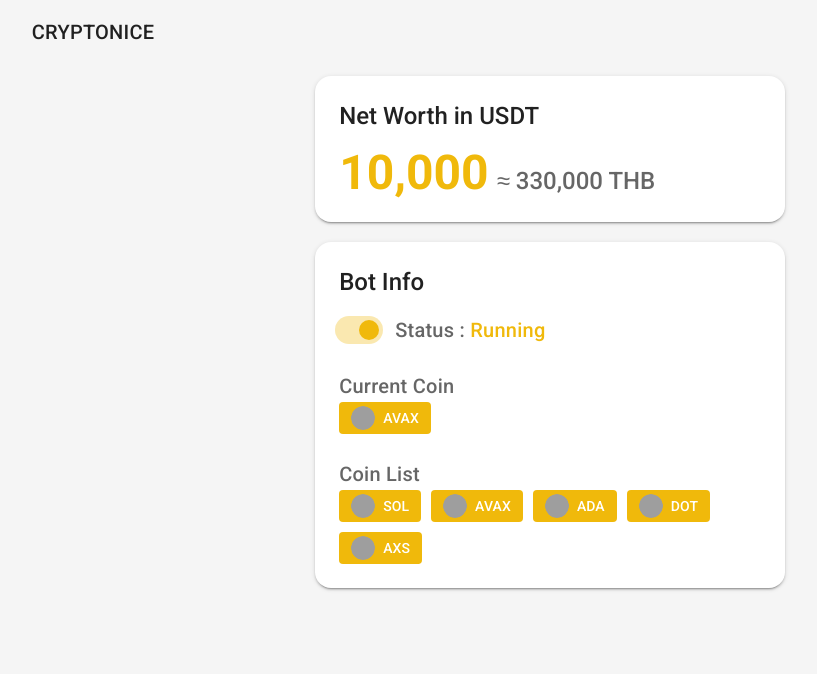
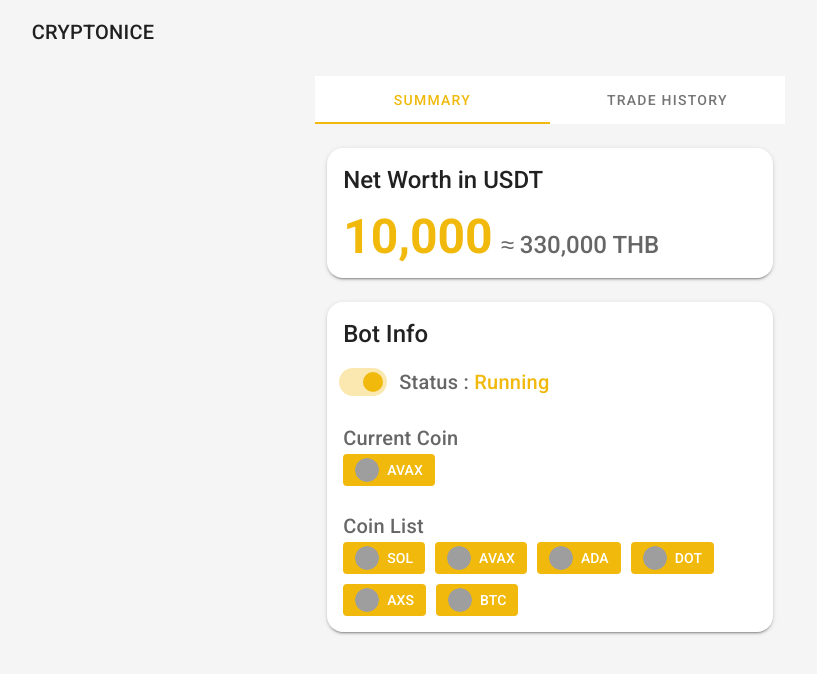
Before and after one commit to duedroid/cryptonice, a Nuxt app in the folder frontend/: page / in a window 1280 px wide. Shown: the top 674 px of the page, without its empty margins (90-907 px from the left). Built offline with nearby package versions, Linux system fonts and the light colour scheme; grey boxes are pictures that could not be loaded.

Commit message:
tab switch

```diff
--- a/frontend/components/BotInfo.vue
+++ b/frontend/components/BotInfo.vue
@@ -1,7 +1,5 @@
 <template>
-  <v-row class="mt-2" justify="center">
-    <v-col cols="12" sm="5">
-      <v-card class="pa-2" rounded="xl">
+  <v-card rounded="xl">
     <v-card-title>
       <div class="text-h6 text-sm-h5 font-weight-medium">Bot Info</div>
     </v-card-title>
@@ -62,8 +60,6 @@
       </v-row>
     </v-card-text>
   </v-card>
-    </v-col>
-  </v-row>
 </template>
 
 <script>
@@ -96,6 +92,10 @@ export default {
           "name": "AXS",
           "img": "https://cryptoicon.s3.amazonaws.com/32/color/axs.png"
         },
+        {
+          "name": "BTC",
+          "img": "https://cryptoicon.s3.amazonaws.com/32/color/btc.png"
+        },
       ]
     }
   },
--- a/frontend/components/NetWorth.vue
+++ b/frontend/components/NetWorth.vue
@@ -1,7 +1,5 @@
 <template>
-  <v-row justify="center">
-    <v-col cols="12" sm="5">
-      <v-card class="pa-2" rounded="xl">
+  <v-card rounded="xl">
     <v-card-title>
       <div class="text-h6 text-sm-h5 font-weight-medium">Net Worth in USDT</div>
     </v-card-title>
@@ -12,6 +10,4 @@
       </div>
     </v-card-text>
   </v-card>
-    </v-col>
-  </v-row>
 </template>
--- /dev/null
+++ b/frontend/components/TradeHistory.vue
@@ -0,0 +1,110 @@
+<template>
+  <v-row>
+    <v-col v-for="(item, index) in trade_history_list" :key="index" cols="12">
+      <v-card rounded="xl">
+        <v-card-title>
+          <v-chip
+            class="mr-2"
+            label
+            :color="item.side == 'Buy' ? 'green darken-1' : 'red darken-1'"
+            dark
+          >{{ item.side }}</v-chip>
+          <v-avatar class="mr-2" size="24">
+            <img :src="item.img" :alt="item.pair">
+          </v-avatar>
+          <div class="text-subtitle-1 text-sm-h6 font-weight-medium">{{ item.pair }}</div>
+        </v-card-title>
+        <v-card-text>
+          <v-row justify="space-between">
+            <v-col>
+              <div class="text-subtitle-2 text-sm-subtitle-1 font-weight-medium">Date</div>
+            </v-col>
+            <v-col class="text-right">
+              <div class="text-subtitle-2 text-sm-subtitle-1 font-weight-medium">{{ item.date }}</div>
+            </v-col>
+          </v-row>
+          <v-row justify="space-between">
+            <v-col>
+              <div class="text-subtitle-2 text-sm-subtitle-1 font-weight-medium">Price</div>
+            </v-col>
+            <v-col class="text-right">
+              <div class="text-subtitle-2 text-sm-subtitle-1 font-weight-medium">{{ item.price }}</div>
+            </v-col>
+          </v-row>
+          <v-row justify="space-between">
+            <v-col>
+              <div class="text-subtitle-2 text-sm-subtitle-1 font-weight-medium">Quantity</div>
+            </v-col>
+            <v-col class="text-right">
+              <div class="text-subtitle-2 text-sm-subtitle-1 font-weight-medium">{{ item.quantity }}</div>
+            </v-col>
+          </v-row>
+          <v-row justify="space-between">
+            <v-col>
+              <div class="text-subtitle-2 text-sm-subtitle-1 font-weight-medium">Amount</div>
+            </v-col>
+            <v-col class="text-right">
+              <div class="text-subtitle-2 text-sm-subtitle-1 font-weight-medium">{{ item.amount }}</div>
+            </v-col>
+          </v-row>
+          <v-row v-if="item.side == 'Sell'" justify="space-between">
+            <v-col>
+              <div class="text-subtitle-2 text-sm-subtitle-1 font-weight-medium">Profit</div>
+            </v-col>
+            <v-col class="text-right">
+              <div
+                class="text-subtitle-2 text-sm-subtitle-1 font-weight-medium"
+                :style="{ 'color': item.profit.color }"
+              >
+                {{ item.profit.amount }} ({{ item.profit.percent }}%)
+              </div>
+            </v-col>
+          </v-row>
+        </v-card-text>
+      </v-card>
+    </v-col>
+  </v-row>
+</template>
+
+<script>
+export default {
+  data() {
+    return {
+      trade_history_list: [
+        {
+          "date": "2021-10-02 03:01",
+          "pair": "AVAX/USDT",
+          "img": "https://cryptoicon.s3.amazonaws.com/32/color/avax.png",
+          "side": "Buy",
+          "price": 68.52,
+          "quantity": 16.258,
+          "amount": 1671.038,
+        },
+        {
+          "date": "2021-10-02 02:24",
+          "pair": "SOL/USDT",
+          "img": "https://cryptoicon.s3.amazonaws.com/32/color/sol.png",
+          "side": "Sell",
+          "price": 162.71,
+          "quantity": 10.27,
+          "amount": 1671.038,
+          "profit": {
+            "color": "#43A047",
+            "amount": 171.038,
+            "percent": 11.402
+          }
+        },
+        {
+          "date": "2021-10-01 18:05",
+          "pair": "SOL/USDT",
+          "img": "https://cryptoicon.s3.amazonaws.com/32/color/sol.png",
+          "side": "Buy",
+          "price": 146.0559,
+          "quantity": 10.27,
+          "amount": 1500
+        },
+      ]
+    }
+  }
+}
+</script>
--- a/frontend/pages/index.vue
+++ b/frontend/pages/index.vue
@@ -1,7 +1,41 @@
 <template>
   <div>
-    <NetWorth />
-    <BotInfo />
+    <v-row justify="center">
+      <v-col cols="12" sm="5">
+        <v-tabs
+          fixed-tabs
+          v-model="tab"
+        >
+          <v-tab href="#summary-tab">Summary</v-tab>
+          <v-tab href="#history-tab">Trade History</v-tab>
+        </v-tabs>
+
+        <v-tabs-items
+          class="background"
+          v-model="tab"
+        >
+          <v-tab-item value="summary-tab">
+            <v-container class="mt-3">
+              <v-row>
+                <v-col cols="12">
+                  <NetWorth />
+                </v-col>
+              </v-row>
+              <v-row>
+                <v-col cols="12">
+                  <BotInfo />
+                </v-col>
+              </v-row>
+            </v-container>
+          </v-tab-item>
+          <v-tab-item value="history-tab">
+            <v-container class="mt-3">
+              <TradeHistory />
+            </v-container>
+          </v-tab-item>
+        </v-tabs-items>
+      </v-col>
+    </v-row>
   </div>
 </template>
 
@@ -12,9 +46,10 @@ export default {
       title: "Home"
     }
   },
+  data() {
+    return {
+      tab: 'summary-tab'
+    }
+  }
 }
 </script>
-
-<style lang="scss">
-
-</style>
```
Lines whose indentation alone changed are shown as unchanged.
